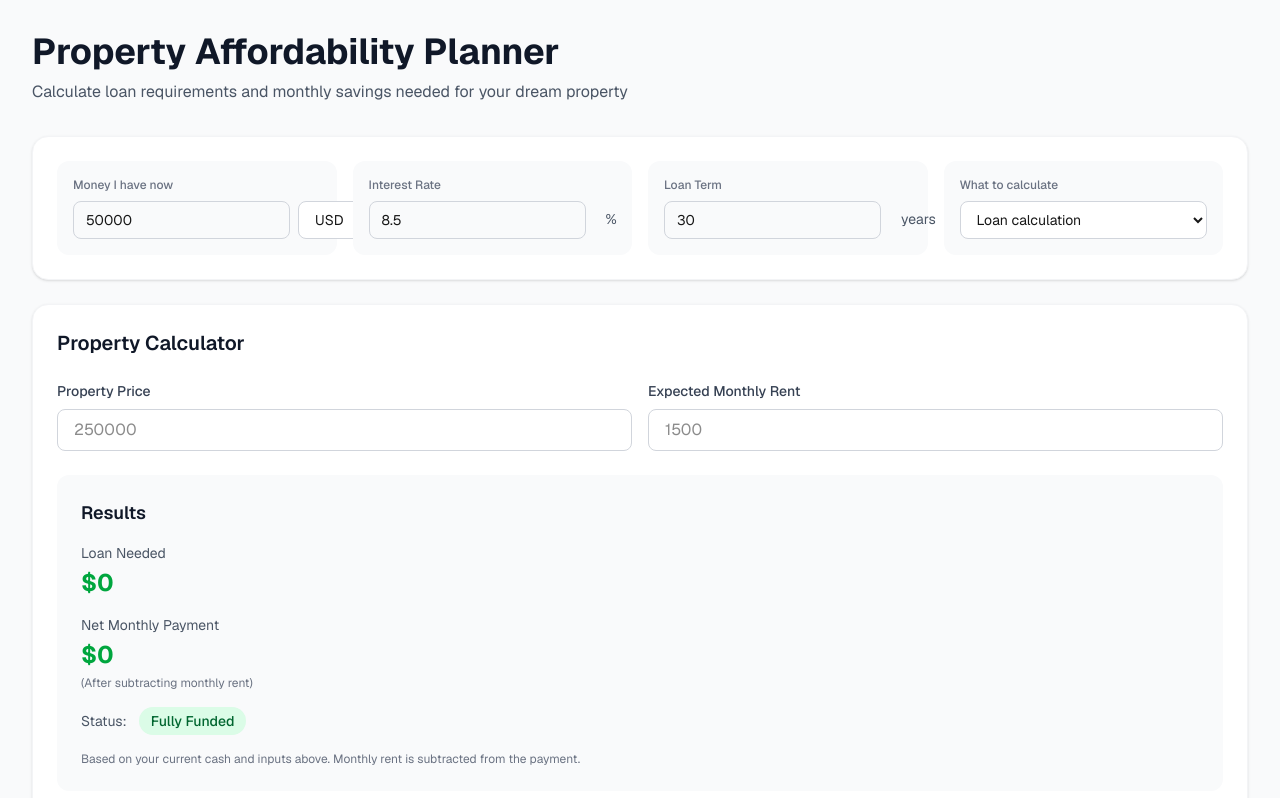
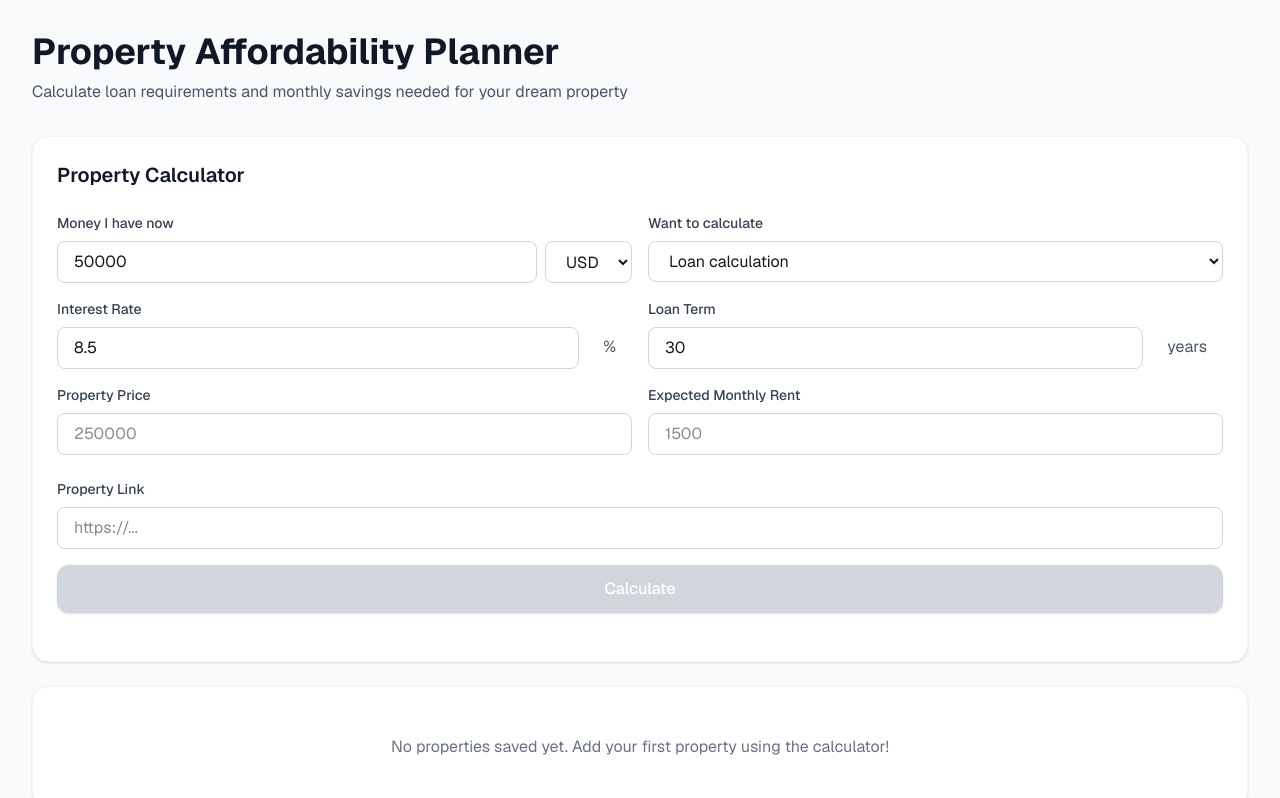
Before and after one commit to hostingbts/property-affordability-planner, a Next.js app: page / in a window 1280 px wide. Shown: the top 798 px of the page. Built offline with nearby package versions, Linux system fonts and the light colour scheme.

Commit message:
Reorganize calculator into 2x3 grid layout with Property Link and Calculate button

```diff
--- a/app/page.tsx
+++ b/app/page.tsx
@@ -1,4 +1,3 @@
-import TopBar from "@/components/TopBar";
 import CalculatorPanel from "@/components/CalculatorPanel";
 import SavedPropertiesList from "@/components/SavedPropertiesList";
 
@@ -14,9 +13,6 @@ export default function Home() {
             Calculate loan requirements and monthly savings needed for your dream property
           </p>
         </header>
-
-        {/* TopBar - Always visible */}
-        <TopBar />
 
         {/* Main Content - Stacked vertically */}
         <div className="space-y-6">
--- a/components/CalculatorPanel.tsx
+++ b/components/CalculatorPanel.tsx
@@ -2,7 +2,7 @@
 
 import { useState } from "react";
 import { useApp } from "@/context/AppContext";
-import { PropertyInputDraft } from "@/types";
+import { PropertyInputDraft, Currency } from "@/types";
 import { calculateLoanMode, calculateSavingMode } from "@/lib/calculations";
 import { formatCurrency } from "@/lib/utils";
 import SavePropertyModal from "./SavePropertyModal";
@@ -13,10 +13,11 @@ const DEFAULT_DRAFT: PropertyInputDraft = {
 };
 
 export default function CalculatorPanel() {
-  const { settings } = useApp();
+  const { settings, updateSettings } = useApp();
   const [draft, setDraft] = useState<PropertyInputDraft>(DEFAULT_DRAFT);
   const [propertyLink, setPropertyLink] = useState("");
   const [showSaveModal, setShowSaveModal] = useState(false);
+  const [showResults, setShowResults] = useState(false);
 
   const loanResult = calculateLoanMode(draft, settings.availableCash, settings.interestRate, settings.loanTermYears);
   const savingResult = calculateSavingMode(
@@ -28,6 +29,12 @@ export default function CalculatorPanel() {
   const isFormValid =
     draft.price > 0 &&
     draft.monthlyRent >= 0;
+
+  const handleCalculate = () => {
+    if (isFormValid) {
+      setShowResults(true);
+    }
+  };
 
   const getStatusColor = (status: string) => {
     if (status === "Fully Funded" || status === "Already Covered") {
@@ -49,8 +56,105 @@ export default function CalculatorPanel() {
           Property Calculator
         </h2>
 
-        {/* Input Form */}
+        {/* 2x3 Grid Input Form */}
         <div className="space-y-4 mb-6">
+          {/* Row 1: Money I have now | Want to calculate */}
+          <div className="grid grid-cols-1 md:grid-cols-2 gap-4">
+            <div>
+              <label className="block text-sm font-medium text-gray-700 mb-2">
+                Money I have now
+              </label>
+              <div className="flex gap-2">
+                <input
+                  type="number"
+                  value={settings.availableCash || ""}
+                  onChange={(e) => {
+                    const value = parseFloat(e.target.value) || 0;
+                    updateSettings({ availableCash: Math.max(0, value) });
+                  }}
+                  className="flex-1 px-4 py-2 border border-gray-300 rounded-lg focus:ring-2 focus:ring-green-500 focus:border-transparent"
+                  placeholder="15000"
+                  min="0"
+                />
+                <select
+                  value={settings.currency}
+                  onChange={(e) =>
+                    updateSettings({ currency: e.target.value as Currency })
+                  }
+                  className="px-4 py-2 border border-gray-300 rounded-lg focus:ring-2 focus:ring-green-500 focus:border-transparent bg-white"
+                >
+                  <option value="USD">USD</option>
+                  <option value="EUR">EUR</option>
+                  <option value="CAD">CAD</option>
+                  <option value="KGS">KGS</option>
+                </select>
+              </div>
+            </div>
+
+            <div>
+              <label className="block text-sm font-medium text-gray-700 mb-2">
+                Want to calculate
+              </label>
+              <select
+                value={settings.mode}
+                onChange={(e) =>
+                  updateSettings({
+                    mode: e.target.value as "loan" | "savingPerMonth",
+                  })
+                }
+                className="w-full px-4 py-2 border border-gray-300 rounded-lg focus:ring-2 focus:ring-green-500 focus:border-transparent bg-white"
+              >
+                <option value="loan">Loan calculation</option>
+                <option value="savingPerMonth">How much to save per month</option>
+              </select>
+            </div>
+          </div>
+
+          {/* Row 2: Interest Rate | Loan Term */}
+          <div className="grid grid-cols-1 md:grid-cols-2 gap-4">
+            <div>
+              <label className="block text-sm font-medium text-gray-700 mb-2">
+                Interest Rate
+              </label>
+              <div className="flex gap-2">
+                <input
+                  type="number"
+                  step="0.1"
+                  value={settings.interestRate || ""}
+                  onChange={(e) => {
+                    const value = parseFloat(e.target.value) || 0;
+                    updateSettings({ interestRate: Math.max(0, value) });
+                  }}
+                  className="flex-1 px-4 py-2 border border-gray-300 rounded-lg focus:ring-2 focus:ring-green-500 focus:border-transparent"
+                  placeholder="8.5"
+                  min="0"
+                />
+                <span className="px-4 py-2 text-gray-600">%</span>
+              </div>
+            </div>
+
+            <div>
+              <label className="block text-sm font-medium text-gray-700 mb-2">
+                Loan Term
+              </label>
+              <div className="flex gap-2">
+                <input
+                  type="number"
+                  value={settings.loanTermYears || ""}
+                  onChange={(e) => {
+                    const value = parseInt(e.target.value) || 0;
+                    updateSettings({ loanTermYears: Math.max(0, value) });
+                  }}
+                  className="flex-1 px-4 py-2 border border-gray-300 rounded-lg focus:ring-2 focus:ring-green-500 focus:border-transparent"
+                  placeholder="30"
+                  min="0"
+                />
+                <span className="px-4 py-2 text-gray-600">years</span>
+              </div>
+            </div>
+          </div>
+
+          {/* Row 3: Property Price | Expected Monthly Rent */}
           <div className="grid grid-cols-1 md:grid-cols-2 gap-4">
             <div>
               <label className="block text-sm font-medium text-gray-700 mb-2">
@@ -92,7 +196,31 @@ export default function CalculatorPanel() {
           </div>
         </div>
 
-        {/* Results Card */}
+        {/* Property Link */}
+        <div className="mb-4">
+          <label className="block text-sm font-medium text-gray-700 mb-2">
+            Property Link
+          </label>
+          <input
+            type="url"
+            value={propertyLink}
+            onChange={(e) => setPropertyLink(e.target.value)}
+            className="w-full px-4 py-2 border border-gray-300 rounded-lg focus:ring-2 focus:ring-green-500 focus:border-transparent"
+            placeholder="https://..."
+          />
+        </div>
+
+        {/* Calculate Button */}
+        <button
+          onClick={handleCalculate}
+          disabled={!isFormValid}
+          className="w-full bg-green-600 hover:bg-green-700 disabled:bg-gray-300 disabled:cursor-not-allowed text-white font-medium py-3 px-6 rounded-xl transition-colors shadow-sm mb-6"
+        >
+          Calculate
+        </button>
+
+        {/* Results Card - Show after Calculate is clicked */}
+        {showResults && (
           <div className="bg-gray-50 rounded-xl p-6 mb-6">
             <h3 className="text-lg font-semibold text-gray-900 mb-4">Results</h3>
 
@@ -164,33 +292,17 @@ export default function CalculatorPanel() {
                 </p>
               </div>
             )}
-        </div>
 
-        {/* Property Link Input */}
-        <div className="mb-4">
-          <label className="block text-sm font-medium text-gray-700 mb-2">
-            Property Link (Optional)
-          </label>
-          <input
-            type="url"
-            value={propertyLink}
-            onChange={(e) => setPropertyLink(e.target.value)}
-            className="w-full px-4 py-2 border border-gray-300 rounded-lg focus:ring-2 focus:ring-green-500 focus:border-transparent"
-            placeholder="https://..."
-          />
-          <p className="text-xs text-gray-500 mt-1">
-            Paste the link to the property listing here
-          </p>
-        </div>
-
-        {/* Save Button */}
+            {/* Save Property Button */}
             <button
               onClick={() => setShowSaveModal(true)}
               disabled={!isFormValid}
-          className="w-full bg-green-600 hover:bg-green-700 disabled:bg-gray-300 disabled:cursor-not-allowed text-white font-medium py-3 px-6 rounded-xl transition-colors shadow-sm"
+              className="w-full mt-4 bg-green-600 hover:bg-green-700 disabled:bg-gray-300 disabled:cursor-not-allowed text-white font-medium py-3 px-6 rounded-xl transition-colors shadow-sm"
             >
               Save This Property
             </button>
+          </div>
+        )}
       </div>
 
       {showSaveModal && (
@@ -202,6 +314,7 @@ export default function CalculatorPanel() {
             setShowSaveModal(false);
             setDraft(DEFAULT_DRAFT);
             setPropertyLink("");
+            setShowResults(false);
           }}
         />
       )}
```
Lines whose indentation alone changed are shown as unchanged.
